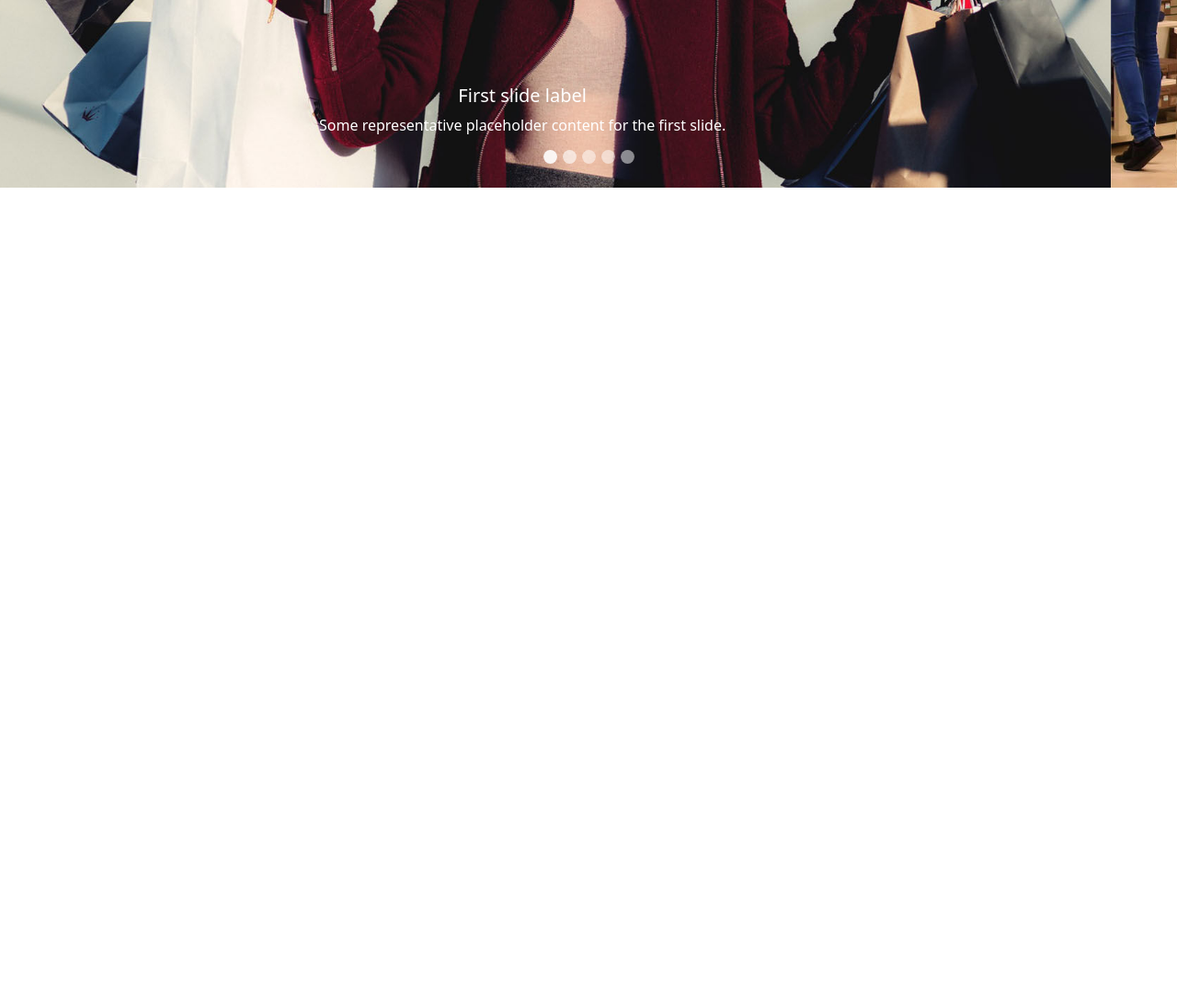
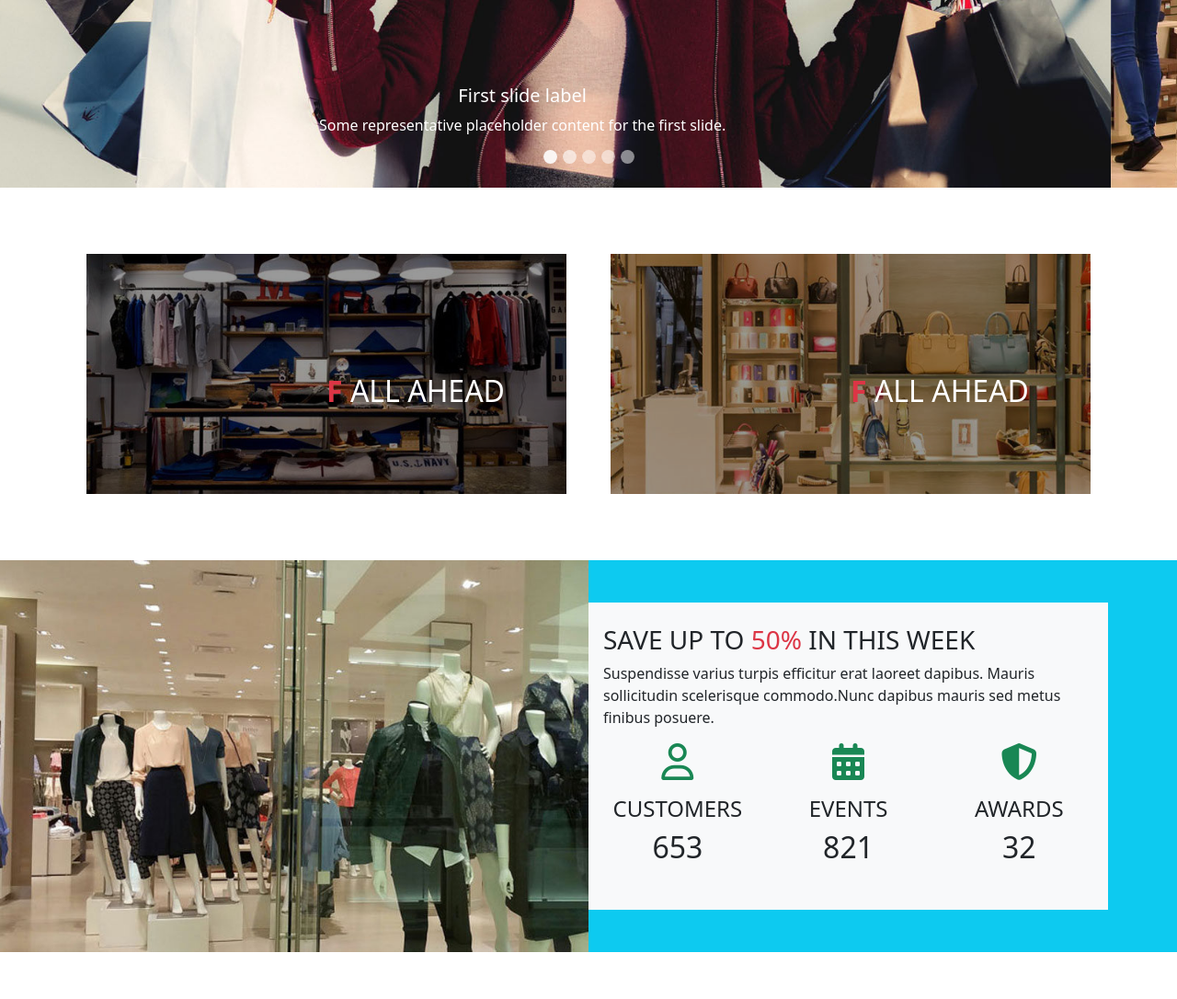
Before and after one commit to ma-khan13/elite-shoppy-e-commerce, a plain HTML site: page index.html in a window 1280 px wide. Shown: the part 531-1617 px from the top of the page at 92% size. Before the commit the page ends 831 px from the top, so only its background shows below. Drawn offline with nearby package versions, Linux system fonts and the light colour scheme.

Commit message:
Some section completed

```diff
--- a/custom-css/custom-style.css
+++ b/custom-css/custom-style.css
@@ -3,3 +3,10 @@
   height: 15px !important;
   border-radius: 100% !important;
 }
+.overlay{
+  background-color: black;
+  opacity: .4;
+}
+.schedule{
+  width: 90%;
+}
--- a/index.html
+++ b/index.html
@@ -22,20 +22,20 @@
     <div class="container-fluid bg-dark">
       <div class="container">
         <div class="row">
-          <div class="col col-sm-6 col-md-3 col-lg-3 text-center border-end py-1">
+          <div class="col-12 col-sm-6 col-md-3 col-lg-3 text-center border-end py-1">
             <a class="text-light text-decoration-none" href="#"><i class="fas fa-unlock me-2 text-success"></i>
               <span>Sing
                 In</span></a>
           </div>
-          <div class="col-6 col-sm-6 col-md-3 col-lg-3 text-center border-end py-1">
+          <div class="col-12 col-sm-6 col-md-3 col-lg-3 text-center border-end py-1">
             <a class="text-light text-decoration-none" href="#"><i class="fas fa-edit me-2 text-success"></i> <span>Sing
                 Up</span></a>
           </div>
-          <div class="col-6 col-sm-6 col-md-3 col-lg-3 text-center border-end py-1">
+          <div class="col-12 col-sm-6 col-md-3 col-lg-3 text-center border-end py-1">
             <a class="text-light text-decoration-none" href="#"><i class="fas fa-phone-alt me-2 text-success"></i>
               <span>01254687423</span></a>
           </div>
-          <div class="col-6 col-sm-6 col-md-3 col-lg-3 text-center py-1">
+          <div class="col-12 col-sm-6 col-md-3 col-lg-3 text-center py-1">
             <a class="text-light text-decoration-none" href="#"><i class="fas fa-envelope me-2 text-success"></i>
               <span>mail-info@elite.com</span></a>
           </div>
@@ -65,7 +65,7 @@
           </div>
 
           <div class="col-12 col-sm-12 col-md-12 col-lg-4 d-flex align-items-center">
-            <h5 class="me-1">Share On : </h5>
+            <h5 class="me-1 d-none d-sm-block">Share On : </h5>
             <i class="fab fa-facebook-f bg-primary me-1 py-2 px-3 fs-4 text-light"></i>
             <i class="fab fa-twitter bg-info me-1 py-2 px-3 fs-4 text-light"></i>
             <i class="fab fa-instagram bg-danger me-1 py-2 px-3 fs-4 text-light"></i>
@@ -214,9 +214,69 @@
       </div>
     </section>
   </header>
+  <!-- main section start -->
+<main class="bg-white py-5">
+  <!-- banner-area -->
+  <div class="container">
+    <div class="row">
+      <div class="col-sm-12 col-md-6 p-4">
+        <div class="position-relative">
+          <div class="w-100 overlay h-100 position-absolute"></div>
+          <img src="images/new-arrival/new-arrival-1.jpg" class="img-fluid" alt="">
+          <h2 class="text-uppercase position-absolute top-50 start-50">
+            <span class="text-danger fw-bold">F</span>
+            <span class="text-white fw-lighter">All ahead</span>
+          </h2>
+        </div>
+      </div>
+      <div class="col-sm-12 col-md-6 p-4">
 
-<main class="bg-white py-5">
+        <div class="position-relative">
+          <div class="w-100 overlay h-100 position-absolute"></div>
+          <img src="images/new-arrival/new-arrival-2.jpg" class="img-fluid" alt="">
 
+          <h2 class="text-uppercase  position-absolute top-50 start-50">
+            <span class="text-danger fw-bold">F</span>
+            <span class="text-white fw-lighter">All ahead</span>
+          </h2>
+        </div>
+      </div>
+    </div>
+  </div>
+
+  <!-- schedule-start -->
+  <section class="container-fluid  px-0 py-5" >
+    <div class="row m-0 ">
+      <div class="col-12 col-lg-6 p-0 ">
+        <img src="images/schedule/schedule.jpg" class="h-100 w-100" alt="">
+      </div>
+      <div class="col-12 col-lg-6 bg-info ps-0 py-4 justify-content-center justify-content-lg-start d-flex align-items-center">
+        <div class="bg-light py-4 px-3 schedule">
+          <h3>SAVE UP TO <span class="text-danger">50%</span> IN THIS WEEK</h3>
+          <p>Suspendisse varius turpis efficitur erat laoreet dapibus. Mauris sollicitudin scelerisque commodo.Nunc dapibus mauris
+          sed metus finibus posuere.</p>
+
+          <div class="row">
+              <div class="col-12 col-sm-4 mb-3 text-center">
+                <i class="far fa-user fs-1 text-success"></i>
+                <h3 class="fs-4 fw-normal pt-3">CUSTOMERS</h3>
+                <h2>653</h2>
+              </div>
+              <div class="col-12 col-sm-4 mb-3 text-center">
+                <i class="fas fa-calendar-alt fs-1 text-success"></i>
+                <h3 class="fs-4 fw-normal pt-3">EVENTS</h3>
+                <h2>821</h2>
+              </div>
+              <div class="col-12 col-sm-4 mb-3 text-center">
+                <i class="fas fa-shield-alt fs-1 text-success"></i>
+                <h3 class="fs-4 fw-normal pt-3">AWARDS</h3>
+                <h2>32</h2>
+              </div>
+          </div>
+        </div>
+      </div>
+    </div>
+  </section>
 </main>
   <!-- Bootstrap JavaScript Libraries -->
   <script src="https://cdn.jsdelivr.net/npm/@popperjs/core@2.9.2/dist/umd/popper.min.js"
```
